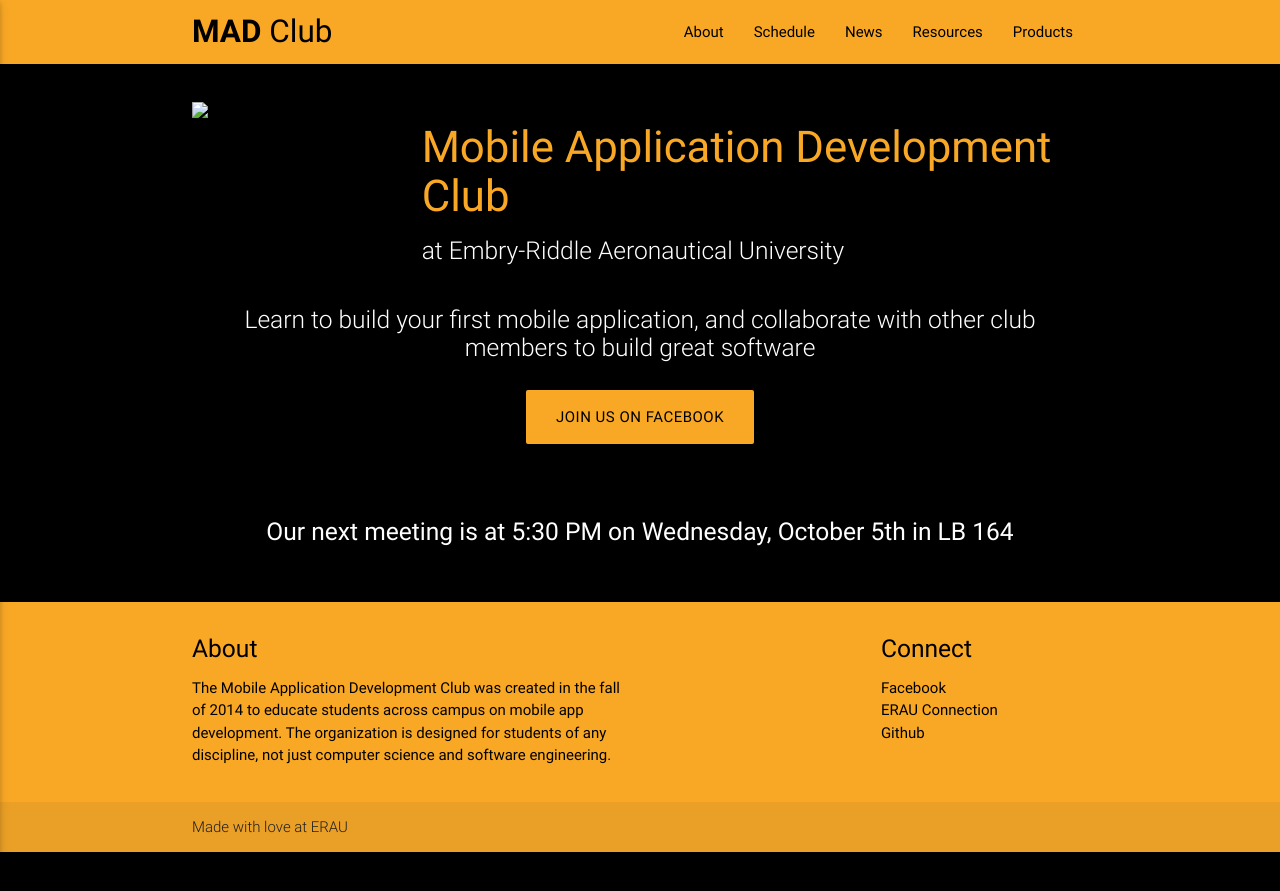
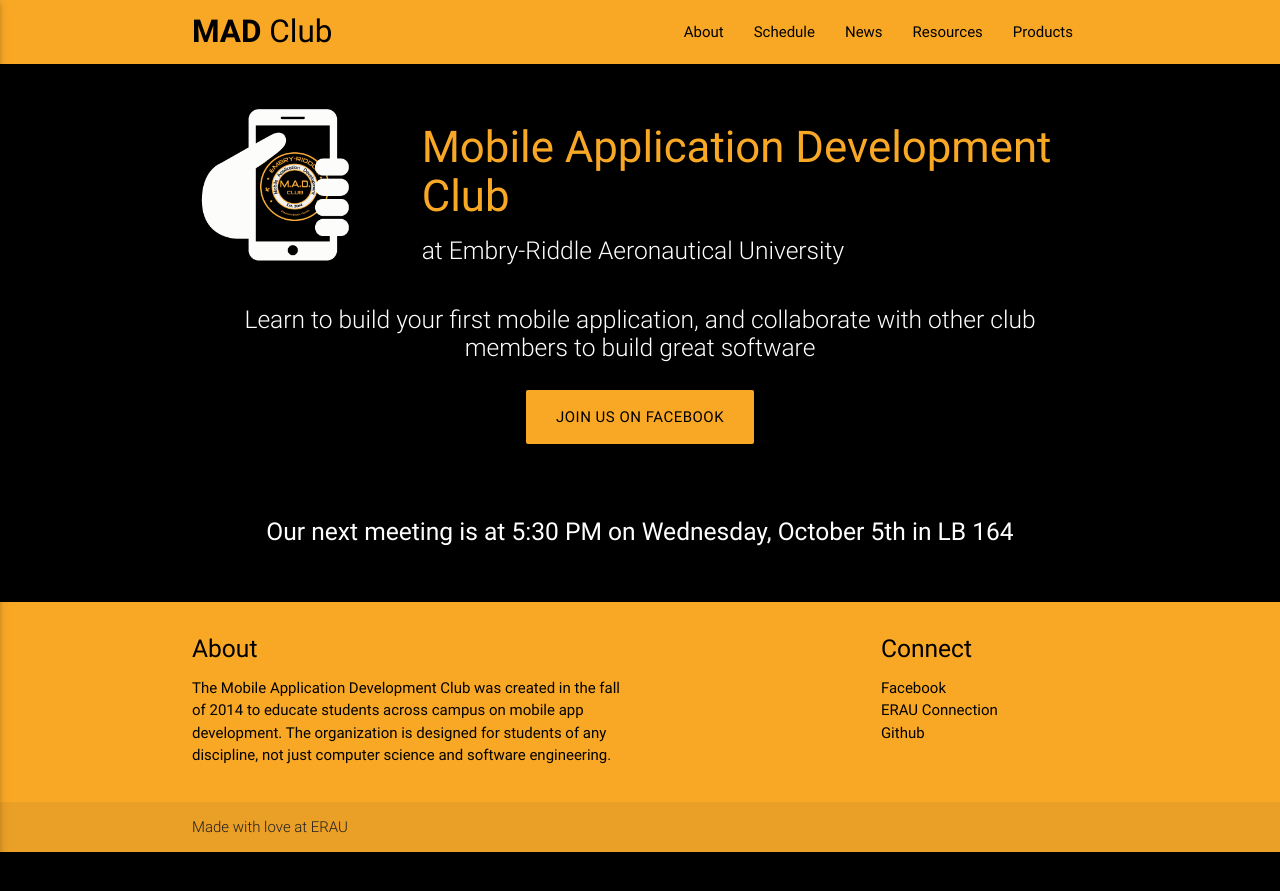
Before and after one commit to erauMADclub/eraumadclub.github.io, a Jekyll site: the page index.html, which Jekyll copies as it is, in a window 1280 px wide. Shown: the top 891 px of the page. Built offline with Jekyll 4.4.1, drawn with Linux system fonts in a browser that asks for light colours; nearby versions of some CDN libraries.

Commit message:
Updated ref to image

```diff
--- a/index.html
+++ b/index.html
@@ -89,7 +89,7 @@
 				<br>
 				<div class="row">
 					<div class="col s12 m3 ">
-						<img width="80%" src="hand_phone.png" />
+						<img width="80%" src="img/hand_phone.png" />
 					</div>
 
 
```
